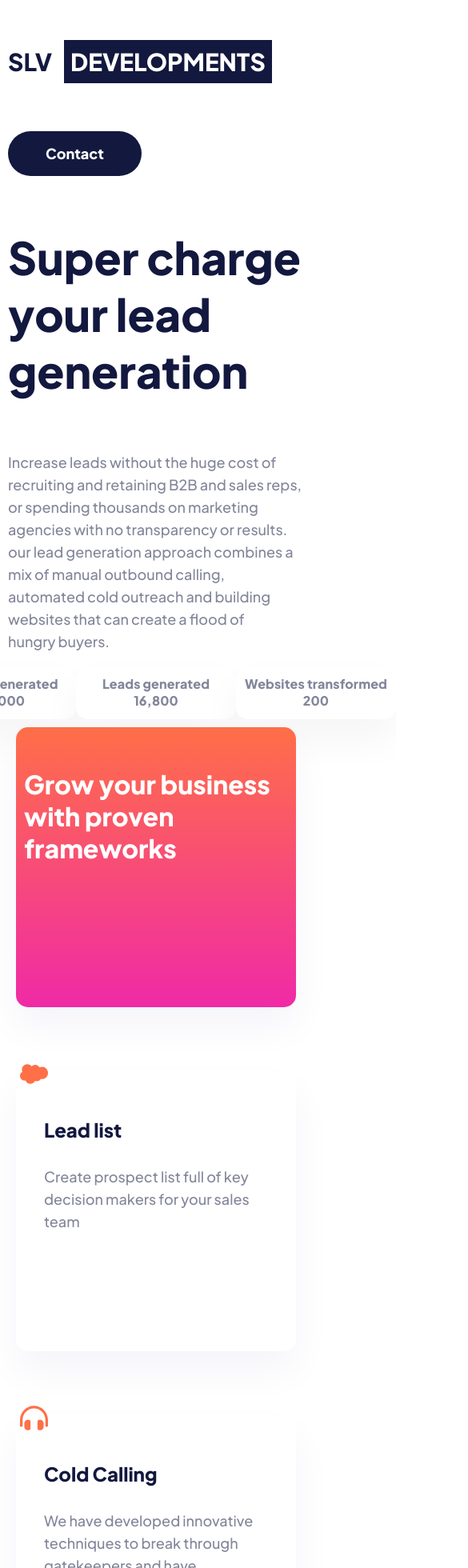
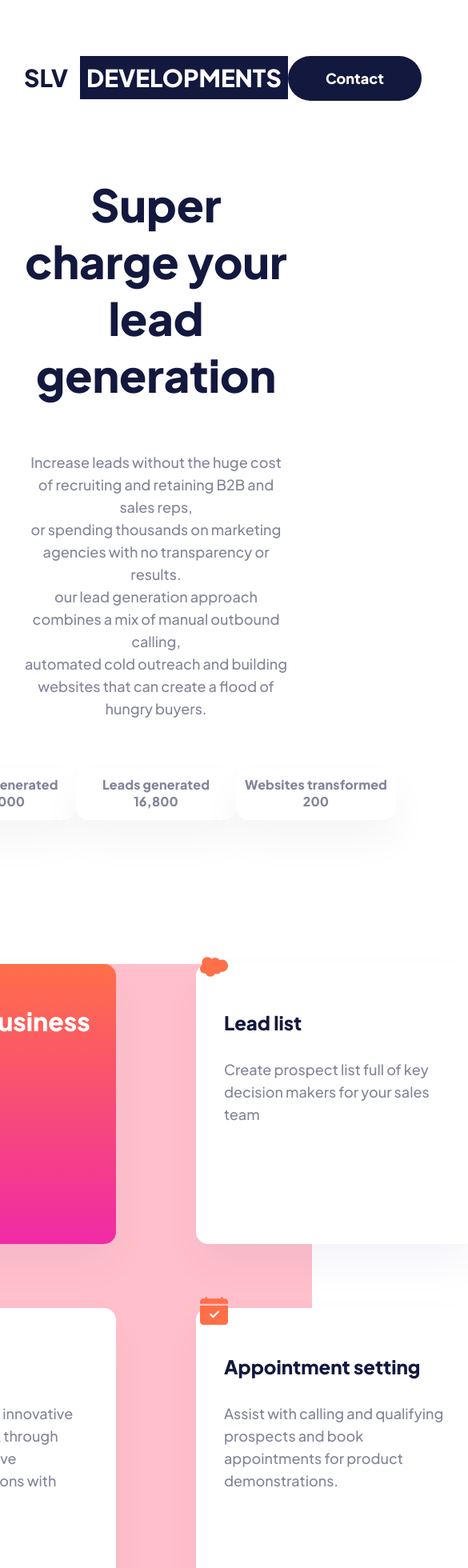
Before and after one commit to shaunvan119/slv-sales-landing-page, a React (Create React App) app: page / in a window 390 px wide. Shown: the top 1960 px of the page at 80% size, 585 px wide, since content can reach past the window. Built offline with nearby package versions, Linux system fonts and the light colour scheme.

Commit message:
tablet MQ completed

```diff
--- a/src/components/Header.js
+++ b/src/components/Header.js
@@ -5,7 +5,7 @@ import {Link} from "react-router-dom"
 function Header() {
 
     return (
-        <header className="top-header">
+        <header className="top-header top-header-homepage">
             <h1 className="heading"><span className="color-logo">SLV</span><span className="color-dev">DEVELOPMENTS</span></h1>
             <Link to="/contact"><button className="call-button">Contact</button></Link>
 
--- a/src/components/infopages/ApptPage.js
+++ b/src/components/infopages/ApptPage.js
@@ -5,7 +5,7 @@ function ApptPage() {
 
     return (
 
-        <div className="top-section">
+        <div className="info-container">
         <Header/>
             <h2 className="top-heading">Appoitment Setting</h2>
             <p className="top-paragraph">We qualify and set appointments for your sales team,<br/>
--- a/src/components/infopages/AutoPage.js
+++ b/src/components/infopages/AutoPage.js
@@ -4,7 +4,7 @@ import Header from "../Header"
 function AutoPage() {
 
     return (
-        <div className="top-section">
+        <div className="info-container">
         <Header/>
             <h2 className="top-heading">Minimize your spend<br/>on marketing and wages</h2>
             <p className="top-paragraph">With so many emerging software tools on the market to help automate your outbound strategy<br/>
--- a/src/components/infopages/ColdCallingPage.js
+++ b/src/components/infopages/ColdCallingPage.js
@@ -4,7 +4,7 @@ import Header from "../Header"
 function ColdCallingPage() {
 
     return (
-        <div className="top-section">
+        <div className="info-container">
         <Header/>
             <h2 className="top-heading">Cold Calling</h2>
             <p className="top-paragraph">With over 10 years experience cold calling we have developed innovative scripts that cut through<br/>
--- a/src/components/infopages/LeadPage.js
+++ b/src/components/infopages/LeadPage.js
@@ -6,7 +6,7 @@ function LeadPage() {
 
     return (
 
-        <div className="top-section">
+        <div className="info-container">
         <Header/>
             <h2 className="top-heading">Lead list generation</h2>
             <p className="top-paragraph">We can generate 1000s of decision makers with emails, mobile and landline numbers, <br/>
--- a/src/components/infopages/WebCreation.js
+++ b/src/components/infopages/WebCreation.js
@@ -13,6 +13,7 @@ import ContactOffer from "../ContactOffer"
 function WebCreation() {
 
     return (
+
 
         <div className="container-web">
         <Header/>
--- a/src/index.css
+++ b/src/index.css
@@ -544,8 +544,88 @@ font-family: Plus Jakarta Sans;
  }
 
 
+
+/*MQ tablet home page*/
+
+@media  (max-width: 1088px) {
+  .main-container {
+    display: grid;
+    grid-template-columns: auto auto ;
+    justify-content: center;
+    background-color: pink;
+
+  }
+
+  .grid-container-one {
+  margin-right: 100px;
+
+}
+
+.top-section {
+    display: flex;
+    flex-direction: column;
+    align-items: center;
+    text-align: center;
+  }
+
+  .top-header-homepage {
+    margin: 30px;
+  }
+
+  .top-heading, .top-heading, .top-paragraph, .counter-section {
+    margin: 30px;
+  }
+
+  .container-web  {
+    margin: 30px;
+  }
+
+  .about-section {
+  display: flex;
+  justify-content: center;
+  justify-content: space-evenly;
+  height: 455px;
+  width: 975px;
+  left: 165px;
+  top: 155px;
+  border-radius: 15px;
+  background: #E7816B;
+  margin-bottom: 80px;
+}
+
+.h1-webdesign, .heading-webdesign {
+  font-size: 40px;
+  line-height: 50px;
+  margin-top: 50px;
+}
+
+.p-webdesign, .paragraph-webdesign {
+  font-size: 16px;
+
+}
+
+  .call-button {
+    margin-top: 40px;
+  }
+
+
+  .portfolio-grid {
+    justify-content: center;
+  }
+
+}
+
+/*MQ tbalet info pages*/
+
+@media  (max-width: 1088px) {
+
+
+}
+
+
+
 /*MQ mobile home page*/
-@media  (max-width: 1071px) {
+@media  (max-width: 375px) {
   .main-container, .top-section {
     display: flex;
     flex-direction: column;
```
